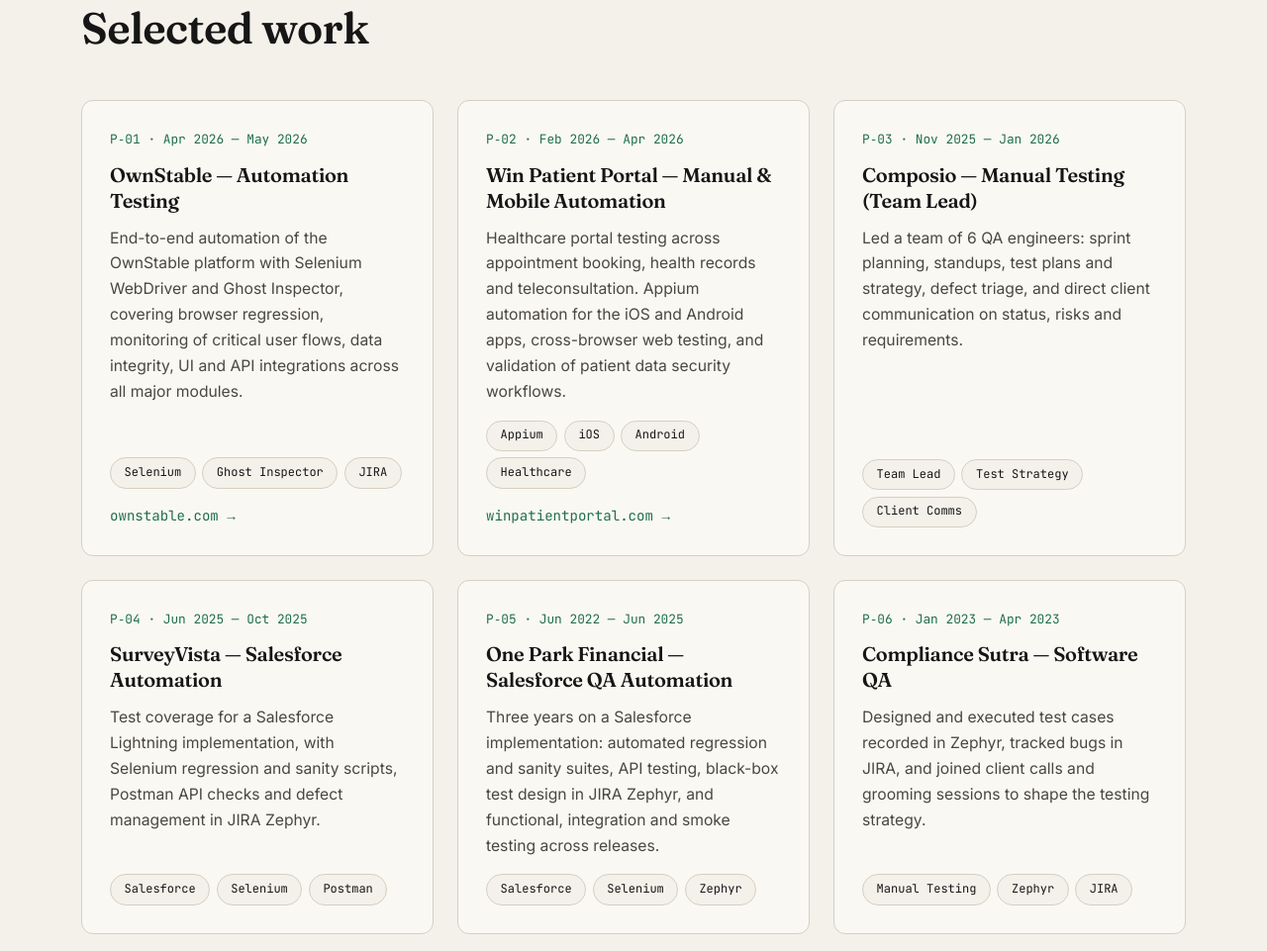
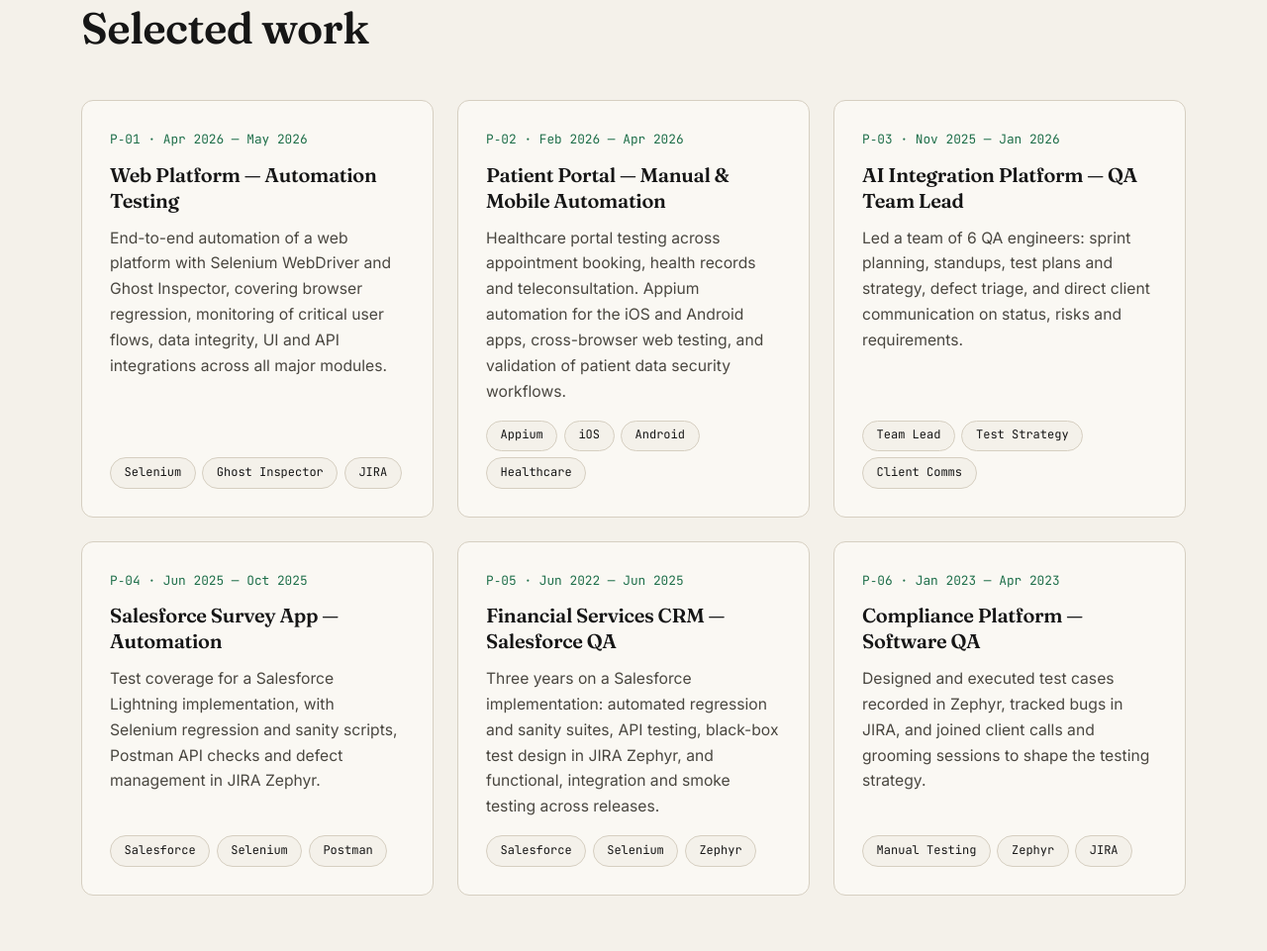
Before and after one commit to UtkarshPatel10/portfolio, a plain HTML site: page index.html in a window 1280 px wide. Shown: the part 2475-3436 px from the top of the page at 99% size. Drawn offline with nearby package versions, Linux system fonts and the light colour scheme.

Commit message:
Remove company and client names from projects
Co-Authored-By: Claude Sonnet 5.5 <noreply@anthropic.com>
Claude-Session: https://claude.ai/code/session_019Sy59spfqBVg5koEgn9ecC

```diff
--- a/index.html
+++ b/index.html
@@ -138,25 +138,23 @@
       <div class="col-md-6 col-lg-4 reveal">
         <article class="project">
           <span class="project-no">P‑01 · Apr 2026 — May 2026</span>
-          <h3>OwnStable — Automation Testing</h3>
-          <p>End-to-end automation of the OwnStable platform with Selenium WebDriver and Ghost Inspector, covering browser regression, monitoring of critical user flows, data integrity, UI and API integrations across all major modules.</p>
+          <h3>Web Platform — Automation Testing</h3>
+          <p>End-to-end automation of a web platform with Selenium WebDriver and Ghost Inspector, covering browser regression, monitoring of critical user flows, data integrity, UI and API integrations across all major modules.</p>
           <div class="tags"><span>Selenium</span><span>Ghost Inspector</span><span>JIRA</span></div>
-          <a class="link-arrow mt-3" href="https://ownstable.com" target="_blank" rel="noopener">ownstable.com →</a>
         </article>
       </div>
       <div class="col-md-6 col-lg-4 reveal">
         <article class="project">
           <span class="project-no">P‑02 · Feb 2026 — Apr 2026</span>
-          <h3>Win Patient Portal — Manual & Mobile Automation</h3>
+          <h3>Patient Portal — Manual & Mobile Automation</h3>
           <p>Healthcare portal testing across appointment booking, health records and teleconsultation. Appium automation for the iOS and Android apps, cross-browser web testing, and validation of patient data security workflows.</p>
           <div class="tags"><span>Appium</span><span>iOS</span><span>Android</span><span>Healthcare</span></div>
-          <a class="link-arrow mt-3" href="https://winpatientportal.com" target="_blank" rel="noopener">winpatientportal.com →</a>
         </article>
       </div>
       <div class="col-md-6 col-lg-4 reveal">
         <article class="project">
           <span class="project-no">P‑03 · Nov 2025 — Jan 2026</span>
-          <h3>Composio — Manual Testing (Team Lead)</h3>
+          <h3>AI Integration Platform — QA Team Lead</h3>
           <p>Led a team of 6 QA engineers: sprint planning, standups, test plans and strategy, defect triage, and direct client communication on status, risks and requirements.</p>
           <div class="tags"><span>Team Lead</span><span>Test Strategy</span><span>Client Comms</span></div>
         </article>
@@ -164,7 +162,7 @@
       <div class="col-md-6 col-lg-4 reveal">
         <article class="project">
           <span class="project-no">P‑04 · Jun 2025 — Oct 2025</span>
-          <h3>SurveyVista — Salesforce Automation</h3>
+          <h3>Salesforce Survey App — Automation</h3>
           <p>Test coverage for a Salesforce Lightning implementation, with Selenium regression and sanity scripts, Postman API checks and defect management in JIRA Zephyr.</p>
           <div class="tags"><span>Salesforce</span><span>Selenium</span><span>Postman</span></div>
         </article>
@@ -172,7 +170,7 @@
       <div class="col-md-6 col-lg-4 reveal">
         <article class="project">
           <span class="project-no">P‑05 · Jun 2022 — Jun 2025</span>
-          <h3>One Park Financial — Salesforce QA Automation</h3>
+          <h3>Financial Services CRM — Salesforce QA</h3>
           <p>Three years on a Salesforce implementation: automated regression and sanity suites, API testing, black-box test design in JIRA Zephyr, and functional, integration and smoke testing across releases.</p>
           <div class="tags"><span>Salesforce</span><span>Selenium</span><span>Zephyr</span></div>
         </article>
@@ -180,7 +178,7 @@
       <div class="col-md-6 col-lg-4 reveal">
         <article class="project">
           <span class="project-no">P‑06 · Jan 2023 — Apr 2023</span>
-          <h3>Compliance Sutra — Software QA</h3>
+          <h3>Compliance Platform — Software QA</h3>
           <p>Designed and executed test cases recorded in Zephyr, tracked bugs in JIRA, and joined client calls and grooming sessions to shape the testing strategy.</p>
           <div class="tags"><span>Manual Testing</span><span>Zephyr</span><span>JIRA</span></div>
         </article>
```
